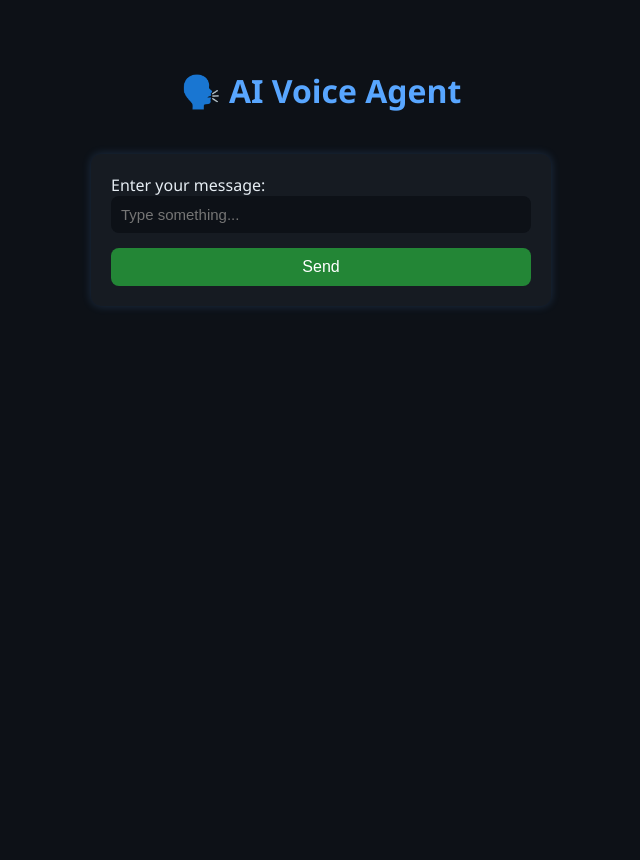
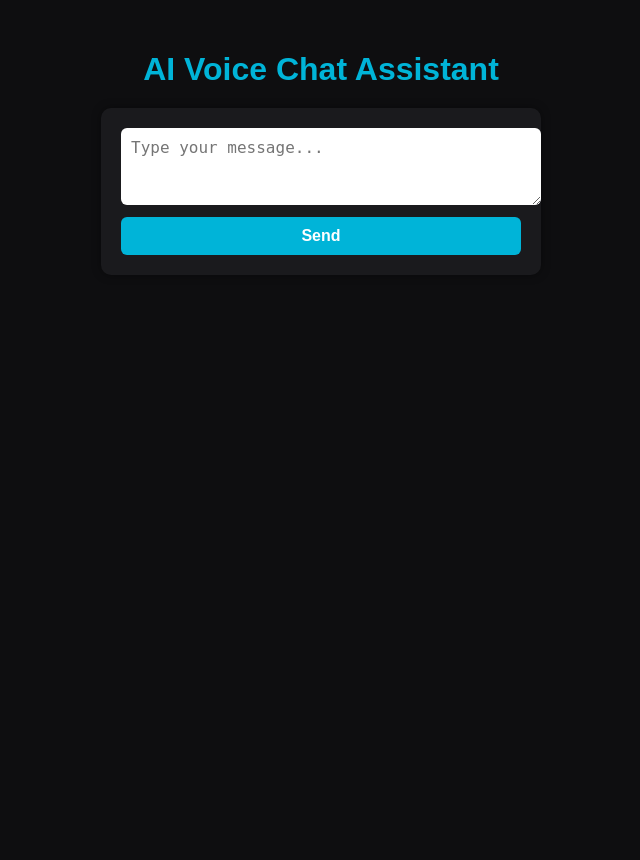
Before and after one commit to Rahul5101/AI-voice-agent, a FastAPI app: page /chat in a window 1280 px wide. Shown: the whole page, without its empty margins (319-959 px from the left). Before the commit the page ends 309 px from the top, so only its background shows below. Run offline with FastAPI, Linux system fonts and the light colour scheme.

Commit message:
new fixes

```diff
--- a/template/chat.html
+++ b/template/chat.html
@@ -1,113 +1,124 @@
 <!DOCTYPE html>
 <html lang="en">
 <head>
-    <meta charset="UTF-8">
-    <title>AI Voice Agent Chat</title>
+    <meta charset="UTF-8" />
+    <meta name="viewport" content="width=device-width, initial-scale=1.0" />
+    <title>AI Voice Chat</title>
     <style>
         body {
-            font-family: "Segoe UI", sans-serif;
-            background-color: #0d1117;
-            color: #e6edf3;
+            font-family: Arial, sans-serif;
+            background: #0e0e10;
+            color: #f0f0f0;
             display: flex;
             flex-direction: column;
             align-items: center;
-            padding-top: 40px;
+            justify-content: flex-start;
+            height: 100vh;
+            margin: 0;
+            padding: 30px;
         }
-
         h1 {
-            color: #58a6ff;
+            margin-bottom: 20px;
+            color: #00b4d8;
         }
-
         form {
-            margin-top: 20px;
-            background: #161b22;
+            display: flex;
+            flex-direction: column;
+            gap: 12px;
+            width: 400px;
+            background: #1a1a1d;
             padding: 20px;
             border-radius: 10px;
-            width: 420px;
-            display: flex;
-            flex-direction: column;
-            box-shadow: 0 0 10px rgba(88, 166, 255, 0.2);
+            box-shadow: 0 0 10px rgba(0,0,0,0.4);
         }
-
-        input[type="text"] {
+        textarea, button {
             padding: 10px;
-            border-radius: 8px;
             border: none;
-            outline: none;
-            margin-bottom: 15px;
-            font-size: 15px;
-            background: #0d1117;
-            color: #e6edf3;
+            border-radius: 6px;
+            font-size: 16px;
         }
-
+        textarea {
+            width: 100%;
+        }
         button {
-            background-color: #238636;
+            background: #00b4d8;
             color: white;
-            border: none;
-            padding: 10px 15px;
-            font-size: 16px;
-            border-radius: 8px;
             cursor: pointer;
+            font-weight: bold;
         }
-
         button:hover {
-            background-color: #2ea043;
+            background: #0096c7;
         }
-
         #reply-box {
-            margin-top: 20px;
-            background: #161b22;
+            margin-top: 30px;
+            width: 400px;
+            background: #1a1a1d;
             padding: 20px;
             border-radius: 10px;
-            width: 420px;
             display: none;
-            box-shadow: 0 0 10px rgba(88, 166, 255, 0.2);
         }
-
         audio {
+            width: 100%;
             margin-top: 10px;
-            width: 100%;
         }
     </style>
 </head>
 <body>
+    <h1>AI Voice Chat Assistant</h1>
+    <form id="chatForm" action="/chat/" method="post">
+        <!-- Hidden user_id field (auto-generated by JS) -->
+        <input type="hidden" name="user_id" id="user_id" />
 
-    <h1>🗣️ AI Voice Agent</h1>
-
-    <form id="chatForm">
-        <input type="hidden" name="user_id" value="user123">
-        <label for="message">Enter your message:</label>
-        <input type="text" id="message" name="message" placeholder="Type something..." required>
+        <textarea name="message" rows="3" placeholder="Type your message..." required></textarea>
         <button type="submit">Send</button>
     </form>
 
     <div id="reply-box">
-        <h3>Agent Reply:</h3>
+        <h3>AI Reply:</h3>
         <p id="reply"></p>
         <audio id="voicePlayer" controls></audio>
     </div>
 
     <script>
-        document.getElementById("chatForm").addEventListener("submit", async (event) => {
-            event.preventDefault();
+        // Generate or reuse a unique user_id (stored in browser)
+        let userId = localStorage.getItem("user_id");
+        if (!userId) {
+            userId = crypto.randomUUID(); // Generates a unique identifier
+            localStorage.setItem("user_id", userId);
+        }
+        document.getElementById("user_id").value = userId;
 
-            const formData = new FormData(event.target);
+        const form = document.getElementById("chatForm");
+        const replyBox = document.getElementById("reply-box");
+        const replyText = document.getElementById("reply");
+        const voicePlayer = document.getElementById("voicePlayer");
+
+        form.addEventListener("submit", async (e) => {
+            e.preventDefault();
+
+            const formData = new FormData(form);
+
             const response = await fetch("/chat/", {
                 method: "POST",
                 body: formData
             });
 
             if (!response.ok) {
-                alert("Error: Could not reach server");
+                replyText.textContent = "Error communicating with the server.";
+                replyBox.style.display = "block";
                 return;
             }
 
             const data = await response.json();
-            document.getElementById("reply").textContent = data.reply;
-            document.getElementById("voicePlayer").src = data.voice_path;
-            document.getElementById("reply-box").style.display = "block";
+            replyText.textContent = data.reply;
+            voicePlayer.src = data.voice_path;
+            replyBox.style.display = "block";
+
+            // 🎧 Automatically play audio reply
+            voicePlayer.play().catch((err) => {
+                console.log("Auto-play blocked by browser, user must interact first.", err);
+            });
         });
     </script>
-
 </body>
 </html>
```
Also changed, not shown: memory.json (+42 -0 lines), README.md, 4 other files.
